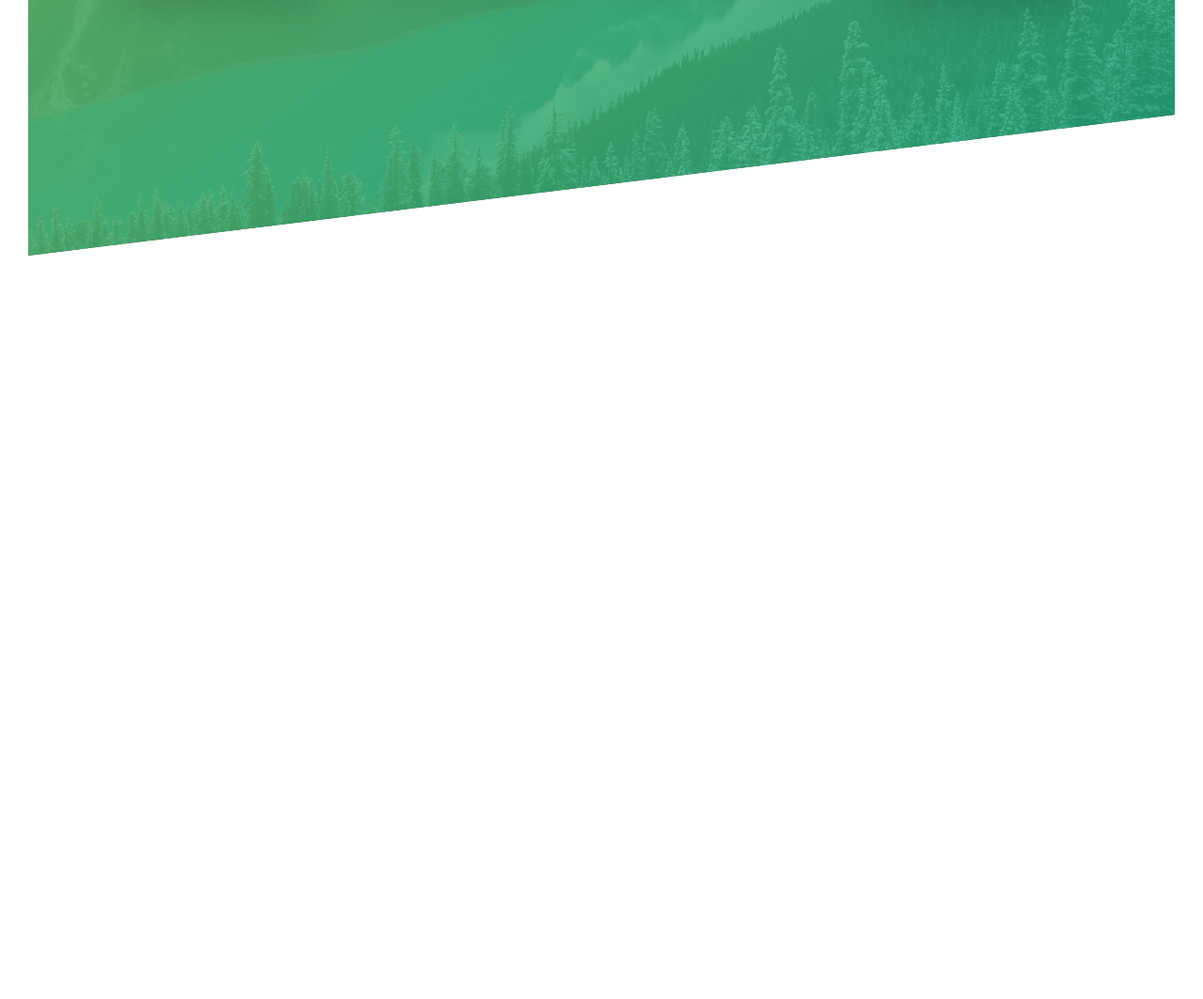
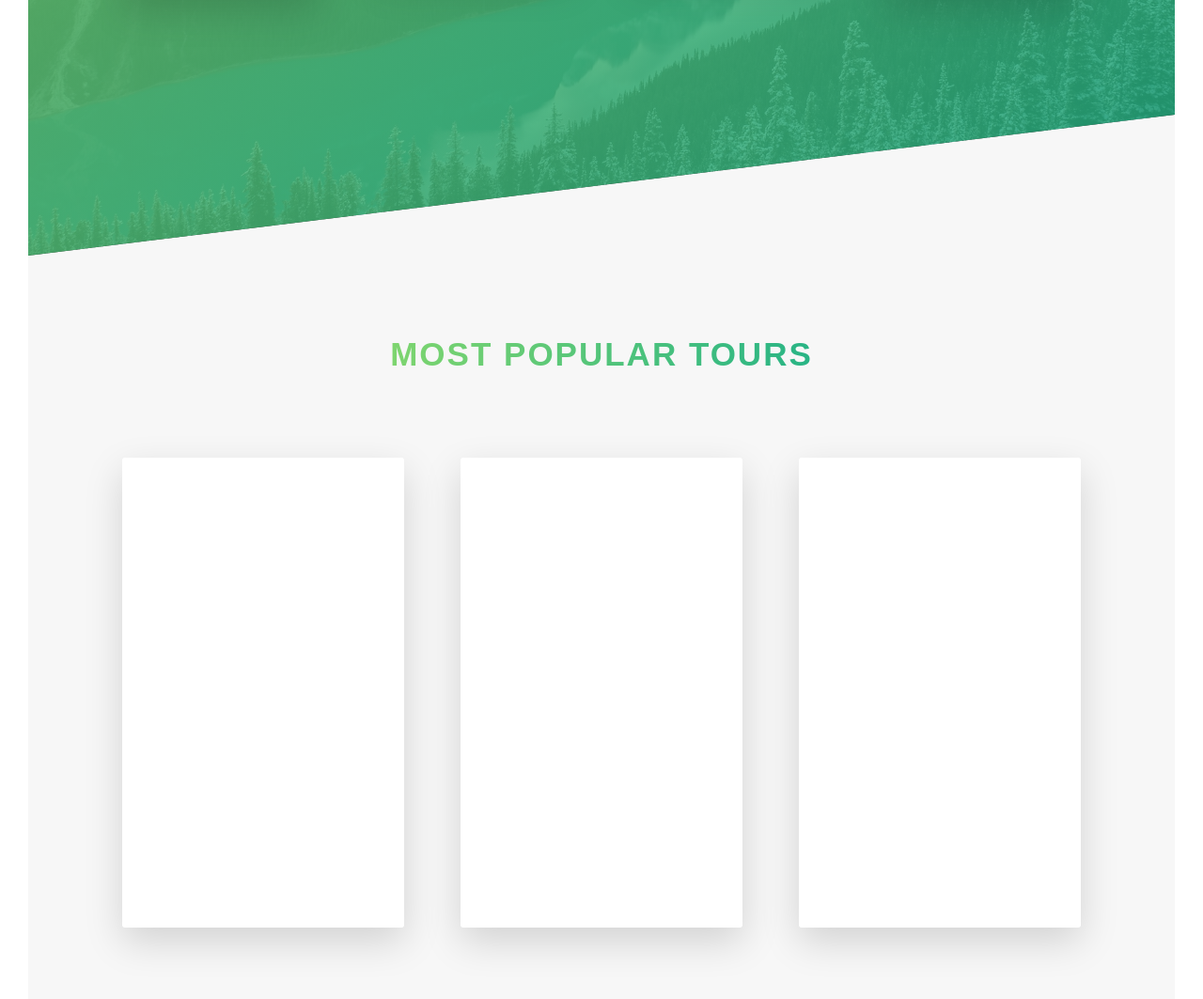
Before and after one commit to osha7/advanced-css-NATOURS-with-kim, a website: page starter/index.html in a window 1280 px wide. Shown: the part 2031-3094 px from the top of the page at 94% size. Before the commit the page ends 2303 px from the top, so only its background shows below. Drawn offline with Linux system fonts and the light colour scheme.

Commit message:
tours section

```diff
--- a/starter/index.html
+++ b/starter/index.html
@@ -40,63 +40,132 @@
         </div>
         <div class="row">
           <div class="col-1-of-2">
-                <h3 class="heading-tertiary u-margin-button-small">You're going to fall in love with nature</h3>
+            <h3 class="heading-tertiary u-margin-button-small">
+              You're going to fall in love with nature
+            </h3>
             <p class="paragraph">
-                    Lorem ipsum dolor sit amet consectetur adipisicing elit. Expedita eaque deleniti pariatur velit, odit praesentium, cumque sunt consequuntur saepe obcaecati incidunt veniam delectus nostrum suscipit blanditiis quaerat eius sint recusandae!
+              Lorem ipsum dolor sit amet consectetur adipisicing elit. Expedita
+              eaque deleniti pariatur velit, odit praesentium, cumque sunt
+              consequuntur saepe obcaecati incidunt veniam delectus nostrum
+              suscipit blanditiis quaerat eius sint recusandae!
             </p>
-                <h3 class="heading-tertiary u-margin-button-small">Live adventures like you never have before</h3>
+            <h3 class="heading-tertiary u-margin-button-small">
+              Live adventures like you never have before
+            </h3>
             <p class="paragraph">
-                    Lorem ipsum dolor sit amet consectetur adipisicing elit. Expedita eaque deleniti pariatur velit.
+              Lorem ipsum dolor sit amet consectetur adipisicing elit. Expedita
+              eaque deleniti pariatur velit.
             </p>
             <a href="#" class="btn-text">Learn more &rarr;</a>
           </div>
           <div class="col-1-of-2">
             <div class="composition">
-                    <img src="img/nat-1-large.jpg" alt="Photo 1" class="composition__photo composition__photo--p1">
-                    <img src="img/nat-2-large.jpg" alt="Photo 2" class="composition__photo composition__photo--p2">
-                    <img src="img/nat-3-large.jpg" alt="Photo 3" class="composition__photo composition__photo--p3">
+              <img
+                src="img/nat-1-large.jpg"
+                alt="Photo 1"
+                class="composition__photo composition__photo--p1"
+              />
+              <img
+                src="img/nat-2-large.jpg"
+                alt="Photo 2"
+                class="composition__photo composition__photo--p2"
+              />
+              <img
+                src="img/nat-3-large.jpg"
+                alt="Photo 3"
+                class="composition__photo composition__photo--p3"
+              />
             </div>
           </div>
         </div>
       </section>
       <section class="section-features">
-
-
         <div class="row">
           <div class="col-1-of-4">
             <div class="feature-box">
               <i class="feature-box__icon icon-basic-world"></i>
-                    <h3 class="heading-tertiary u-margin-bottom-small">Explore the world</h3>
+              <h3 class="heading-tertiary u-margin-bottom-small">
+                Explore the world
+              </h3>
               <p class="feature-box__text">
-                        Lorem ipsum dolor sit amet consectetur adipisicing elit. Expedita eaque deleniti pariatur velit.
+                Lorem ipsum dolor sit amet consectetur adipisicing elit.
+                Expedita eaque deleniti pariatur velit.
               </p>
             </div>
           </div>
           <div class="col-1-of-4">
             <div class="feature-box">
               <i class="feature-box__icon icon-basic-compass"></i>
-                  <h3 class="heading-tertiary u-margin-bottom-small">Meet Nature</h3>
+              <h3 class="heading-tertiary u-margin-bottom-small">
+                Meet Nature
+              </h3>
               <p class="feature-box__text">
-                      Lorem ipsum dolor sit amet consectetur adipisicing elit. Expedita eaque deleniti pariatur velit.
+                Lorem ipsum dolor sit amet consectetur adipisicing elit.
+                Expedita eaque deleniti pariatur velit.
               </p>
             </div>
           </div>
           <div class="col-1-of-4">
             <div class="feature-box">
               <i class="feature-box__icon icon-basic-map"></i>
-                  <h3 class="heading-tertiary u-margin-bottom-small">Find Your Way</h3>
+              <h3 class="heading-tertiary u-margin-bottom-small">
+                Find Your Way
+              </h3>
               <p class="feature-box__text">
-                      Lorem ipsum dolor sit amet consectetur adipisicing elit. Expedita eaque deleniti pariatur velit.
+                Lorem ipsum dolor sit amet consectetur adipisicing elit.
+                Expedita eaque deleniti pariatur velit.
               </p>
             </div>
           </div>
           <div class="col-1-of-4">
             <div class="feature-box">
               <i class="feature-box__icon icon-basic-heart"></i>
-                  <h3 class="heading-tertiary u-margin-bottom-small">live a healthier life</h3>
+              <h3 class="heading-tertiary u-margin-bottom-small">
+                live a healthier life
+              </h3>
               <p class="feature-box__text">
-                      Lorem ipsum dolor sit amet consectetur adipisicing elit. Expedita eaque deleniti pariatur velit.
+                Lorem ipsum dolor sit amet consectetur adipisicing elit.
+                Expedita eaque deleniti pariatur velit.
               </p>
+            </div>
+          </div>
+        </div>
+      </section>
+      <section class="section-tours">
+        <div class="u-center-text u-margin-bottom-big">
+          <h2 class="heading-secondary">
+            Most popular tours
+          </h2>
+        </div>
+        <div class="row">
+            <div class="col-1-of-3">
+                <div class="card">
+                    <div class="card__side card__side--front">
+                        FRONT
+                    </div>
+                    <div class="card__side card__side--back card__side--back-1">
+                        BACK
+                    </div>
+                </div>
+            </div>
+            <div class="col-1-of-3">
+                <div class="card">
+                    <div class="card__side card__side--front">
+                        FRONT
+                    </div>
+                    <div class="card__side card__side--back card__side--back-2">
+                        BACK
+                    </div>
+                </div>
+            </div>
+            <div class="col-1-of-3">
+                <div class="card">
+                    <div class="card__side card__side--front">
+                        FRONT
+                    </div>
+                    <div class="card__side card__side--back card__side--back-3">
+                        BACK
+                    </div>
                 </div>
             </div>
         </div>
--- a/starter/sass/abstracts/_variables.scss
+++ b/starter/sass/abstracts/_variables.scss
@@ -10,6 +10,12 @@ Dark green: #28b485;
 $color-primary: #55c57a;
 $color-primary-light: #7ed56f;
 $color-primary-dark: #28b485;
+
+$color-secondary-light: #ffb900;
+$color-secondary-dark: #ff7730;
+
+$color-tertiary-light: #2998ff;
+$color-tertiary-dark: #5643fa;
 
 $color-grey-dark: #777;
 $color-white: #fff;
--- /dev/null
+++ b/starter/sass/components/_card.scss
@@ -0,0 +1,59 @@
+.card {
+  perspective: 150rem;
+  -moz-perspective: 150rem;
+  position: relative;
+  height: 50rem;
+
+  &__side {
+    color: #fff;
+    font-size: 2rem;
+    height: 50rem;
+    transition: all 0.8s ease;
+    position: absolute;
+    top: 0;
+    left: 0;
+    width: 100%;
+    backface-visibility: hidden;
+    border-radius: 3px;
+    box-shadow: 0 1.5rem 4rem rgba($color-black, 0.15);
+
+    &--front {
+      background-color: $color-white;
+    }
+
+    &--back {
+      transform: rotateY(180deg);
+
+      &-1 {
+        background-image: linear-gradient(
+          to right bottom,
+          $color-secondary-light,
+          $color-secondary-dark
+        );
+      }
+
+      &-2 {
+        background-image: linear-gradient(
+          to right bottom,
+          $color-primary-light,
+          $color-primary-dark
+        );
+      }
+
+      &-3 {
+        background-image: linear-gradient(
+          to right bottom,
+          $color-tertiary-light,
+          $color-tertiary-dark
+        );
+      }
+    }
+  }
+
+  &:hover &__side--front {
+    transform: rotateY(180deg);
+  }
+  &:hover &__side--back {
+    transform: rotateY(0);
+  }
+}
--- a/starter/sass/main.scss
+++ b/starter/sass/main.scss
@@ -8,6 +8,7 @@
 @import "base/utilities";
 
 @import "components/button";
+@import "components/card";
 @import "components/composition";
 @import "components/feature-box";
 
--- a/starter/sass/pages/_home.scss
+++ b/starter/sass/pages/_home.scss
@@ -20,3 +20,9 @@
     transform: skewY(7deg);
   }
 }
+
+.section-tours {
+  background-color: $color-grey-light-1;
+  padding: 25rem 10rem 50rem 10rem;
+  margin-top: -10rem;
+}
```
Also changed, not shown: starter/css/style.css. Lines whose indentation alone changed are shown as unchanged.
